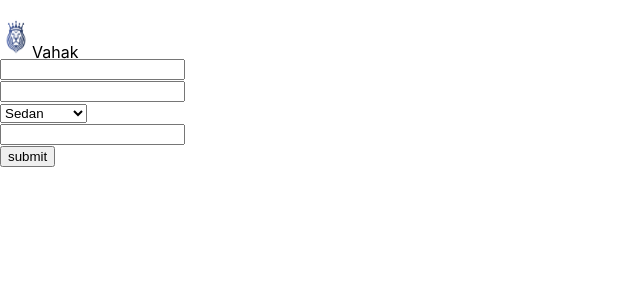
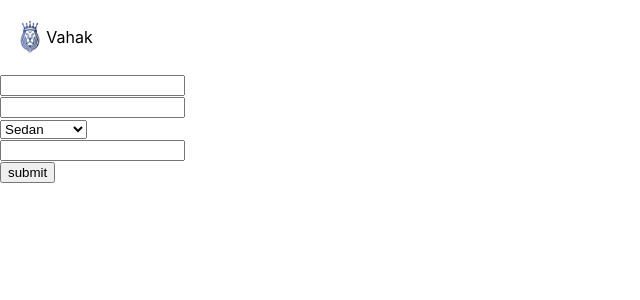
Before and after one commit to 24manoj/vahakassignment, a React (Create React App) app: page / in a window 1280 px wide. Shown: the top 300 px of the page, without its empty margins (0-640 px from the left). Built offline with nearby package versions, Linux system fonts and the light colour scheme.

Commit message:
May 27, 2021 11:36 AM

```diff
--- a/src/components/Header/Header.jsx
+++ b/src/components/Header/Header.jsx
@@ -4,12 +4,10 @@ import src from '../../Assets/Startup.jpeg';
 export default function Header() {
   return (
     <div className='heade-container'>
-      <div className='header-div'>
-        <p>
-          <img className='header-log' src={src} />
-          Vahak
-        </p>
-      </div>
+      <p className='header-div'>
+        <img className='header-log' src={src} />
+        Vahak
+      </p>
     </div>
   );
 }
--- a/src/components/Header/Header.scss
+++ b/src/components/Header/Header.scss
@@ -1,3 +1,9 @@
+@mixin display-flex {
+  display: flex;
+  justify-content: center;
+  align-items: center;
+}
+
 .header-container {
   top: 0px;
   left: 0px;
@@ -14,6 +20,7 @@
   height: 42px !important;
 }
 .header-div {
+  @include display-flex();
   top: 29px;
   left: 79px;
   width: 107px;
@@ -26,7 +33,7 @@
   left: 116px;
   width: 70px;
   height: 24px;
-  font-weight: 24px;
+  font-weight: bold;
   text-align: left;
   font: normal normal normal 24px/6px Stem-Medium;
   letter-spacing: 0.48px;
```
